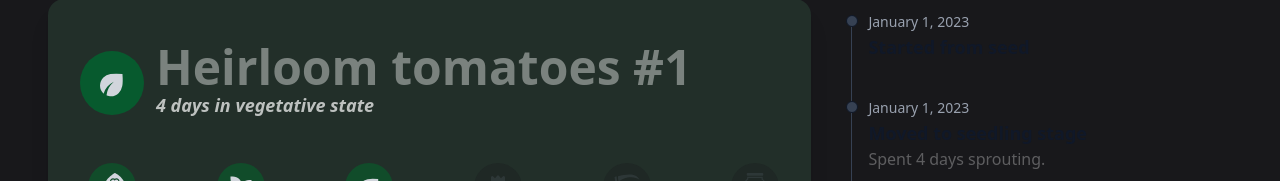
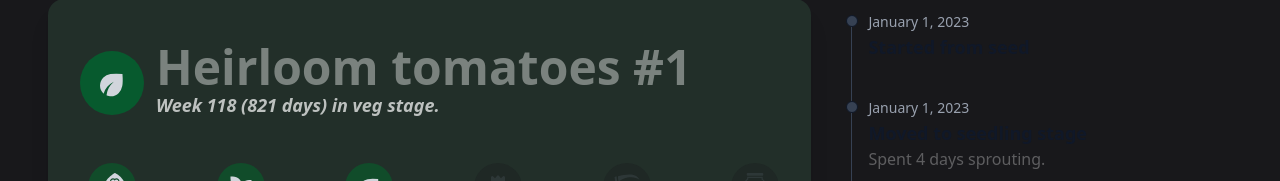
Before and after one commit to jesse-kaufman/plant-tracker-client, a Vue app: page / in a window 1280 px wide. Shown: the part 105-286 px from the top of the page. Built offline with nearby package versions, Linux system fonts and the light colour scheme.

Commit message:
refactor: rename PlantDetailHeader to PlantCardHeader

```diff
--- a/src/components/PlantDetail/PlantDetailCard.vue
+++ b/src/components/PlantDetail/PlantDetailCard.vue
@@ -1,6 +1,6 @@
 <template>
   <div class="plant-detail-card bg-green-300/10">
-    <PlantDetailHeader
+    <PlantCardHeader
       :stage="plant.stage"
       :name="plant.name"
       :dates="dates"
@@ -19,9 +19,9 @@
 </template>
 
 <script setup>
+import PlantCardHeader from "../UI/PlantCardHeader.vue"
 import PlantProgressBar from "../UI/PlantProgressBar.vue"
 import PlantDetailDates from "./PlantDetailDates.vue"
-import PlantDetailHeader from "./PlantDetailHeader.vue"
 
 const plant = {
   id: 1,
--- a/src/components/PlantDetail/PlantDetailHeader.vue
+++ b/src/components/UI/PlantCardHeader.vue
@@ -10,15 +10,20 @@
         {{ name }}
       </h2>
       <div class="mt-1 text-lg italic font-semibold text-white/70">
-        {{ timeInStage }}
+        {{ stageDuration }}
       </div>
     </div>
   </div>
 </template>
 
 <script setup>
+import {
+  getStageDuration,
+  getStageStartDate,
+} from "../../services/plantServices"
 import vegIcon from "@/assets/icons/veg.svg"
-defineProps({
+
+const props = defineProps({
   name: {
     type: String,
     required: true,
@@ -31,9 +36,8 @@ defineProps({
     type: Object,
     required: true,
   },
-  timeInStage: {
-    type: String,
-    required: true,
-  },
 })
+
+const startedOn = getStageStartDate(props.stage, props.dates)
+const stageDuration = getStageDuration(props.stage, startedOn)
 </script>
```
